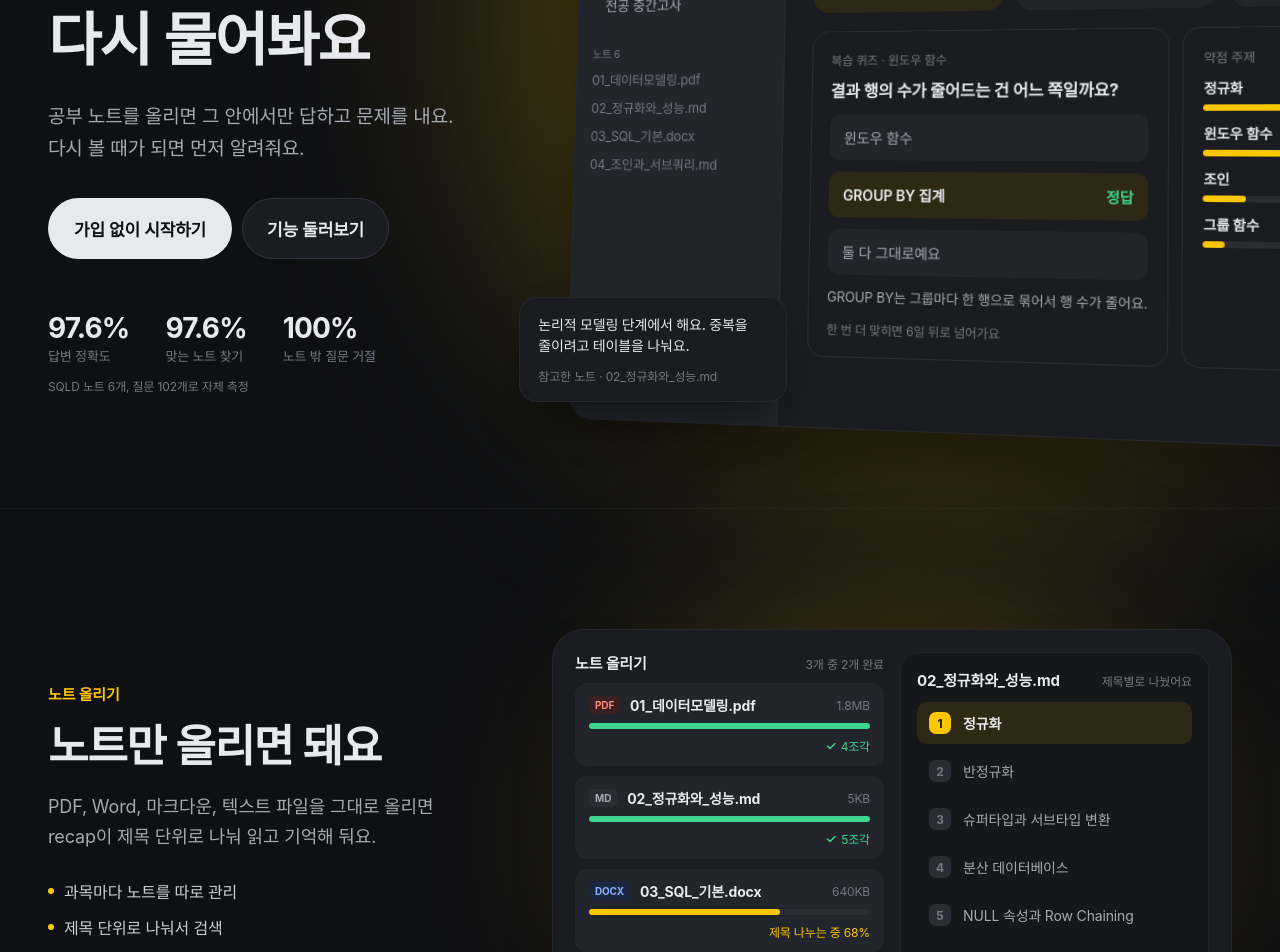
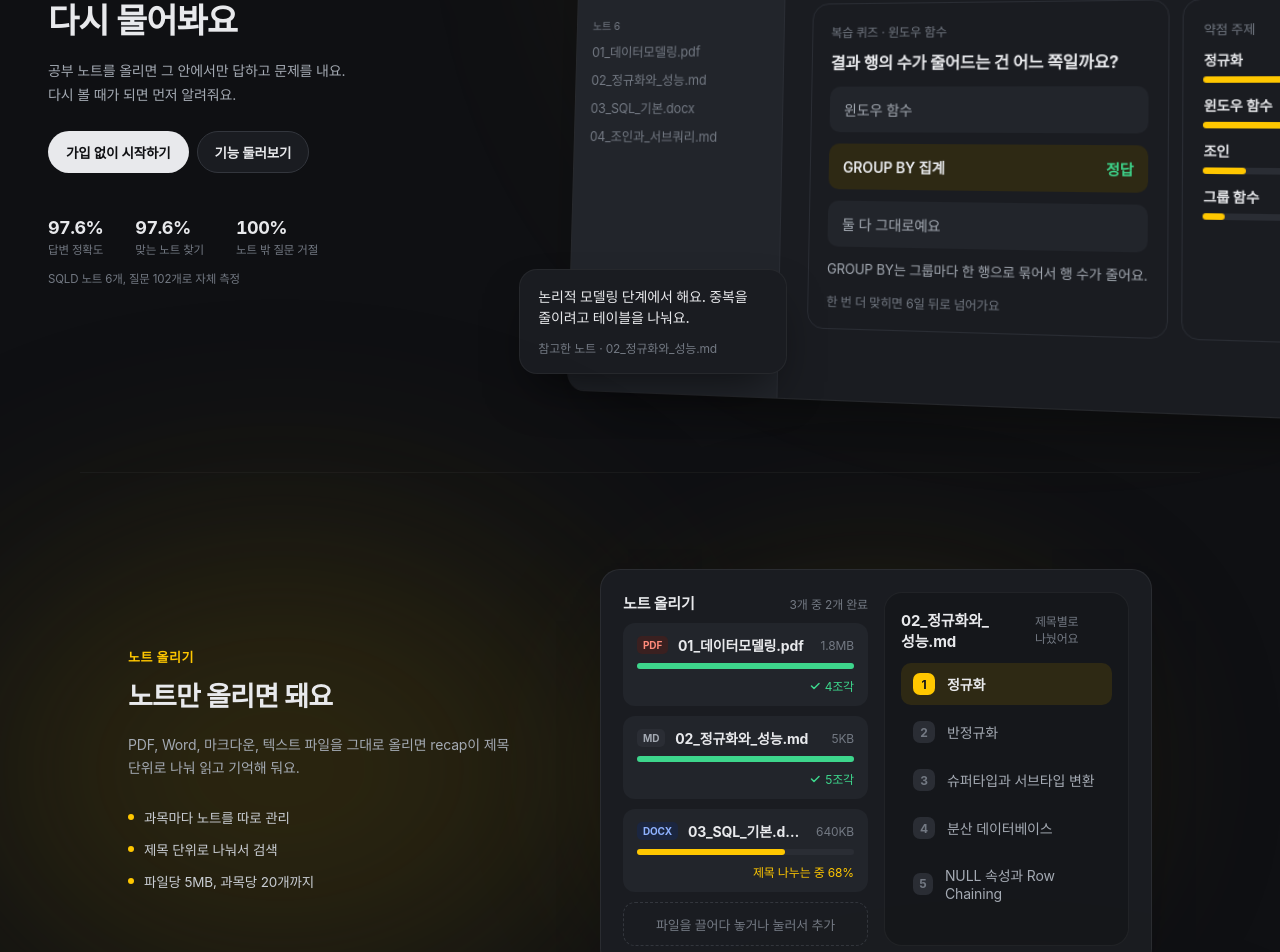
Before and after one commit to Gwakgarin/study-agent, a React (Vite) app in the folder frontend/: page / in a window 1280 px wide. Shown: the part 320-1272 px from the top of the page. Built offline with nearby package versions, Linux system fonts and the light colour scheme; a web font is replaced by a local one.

Commit message:
style: tone down landing text sizes, center feature rows, soften the glow

```diff
--- a/frontend/src/index.css
+++ b/frontend/src/index.css
@@ -666,14 +666,14 @@ body {
 
 .lp-glow {
   position: absolute;
-  right: -180px;
-  top: -160px;
-  width: 980px;
-  height: 980px;
+  right: -160px;
+  top: -200px;
+  width: 760px;
+  height: 760px;
   border-radius: 50%;
-  background: #5A4A0C;
-  opacity: 0.7;
-  filter: blur(110px);
+  background: #4F410B;
+  opacity: 0.5;
+  filter: blur(120px);
   pointer-events: none;
 }
 
@@ -683,14 +683,14 @@ body {
   align-items: center;
   justify-content: space-between;
   gap: 16px;
-  height: 80px;
+  height: 68px;
 }
 
 .lp-nav-links {
   display: flex;
   align-items: center;
-  gap: 32px;
-  font-size: 15px;
+  gap: 26px;
+  font-size: 13.5px;
   font-weight: 500;
 }
 
@@ -710,8 +710,8 @@ body {
   background: var(--btn-bg);
   color: var(--btn-ink) !important;
   border-radius: 999px;
-  padding: 18px 26px;
-  font-size: 17px;
+  padding: 11px 18px;
+  font-size: 13.5px;
   font-weight: 600;
   text-decoration: none;
   transition: background 0.15s;
@@ -722,15 +722,15 @@ body {
 }
 
 .lp-btn.small {
-  padding: 11px 18px;
-  font-size: 15px;
+  padding: 7px 14px;
+  font-size: 12.5px;
 }
 
 .lp-btn.ghost {
   background: var(--surface);
   color: var(--text-primary) !important;
   border: 1px solid #33363D;
-  padding: 17px 24px;
+  padding: 10px 17px;
 }
 
 .lp-btn.ghost:hover {
@@ -743,7 +743,7 @@ body {
   grid-template-columns: minmax(0, 5fr) minmax(0, 7fr);
   gap: 24px;
   align-items: center;
-  padding: 56px 0 72px;
+  padding: 40px 0 64px;
 }
 
 .lp-hero-copy {
@@ -753,48 +753,51 @@ body {
 
 .lp-hero-copy h1 {
   margin: 0;
-  font-size: 58px;
-  line-height: 1.26;
+  font-size: 34px;
+  line-height: 1.3;
   font-weight: 600;
-  letter-spacing: -0.035em;
+  letter-spacing: -0.03em;
 }
 
 .lp-hero-copy > p {
-  margin: 24px 0 0;
-  font-size: 19px;
-  line-height: 1.65;
+  margin: 16px 0 0;
+  max-width: 34ch;
+  font-size: 14px;
+  line-height: 1.7;
   color: var(--text-secondary);
 }
 
 .lp-actions {
   display: flex;
   flex-wrap: wrap;
-  gap: 10px;
-  margin-top: 34px;
+  gap: 8px;
+  margin-top: 24px;
 }
 
 .lp-stats {
   display: flex;
-  gap: 36px;
-  margin-top: 52px;
+  gap: 32px;
+  margin-top: 44px;
 }
 
 .lp-stats b {
   display: block;
-  font-size: 28px;
+  font-size: 18px;
   font-weight: 700;
   letter-spacing: -0.03em;
+  font-variant-numeric: tabular-nums;
+  white-space: nowrap;
 }
 
 .lp-stats span {
-  font-size: 13px;
+  font-size: 11.5px;
   color: var(--text-muted);
 }
 
 .lp-stats-note {
   display: block;
   margin-top: 12px;
-  font-size: 12px;
+  font-size: 11.5px;
   color: var(--text-muted);
 }
 
@@ -813,8 +816,8 @@ body {
   height: 580px;
   background: var(--surface);
   border: 1px solid rgba(255, 255, 255, 0.05);
-  border-radius: 26px;
-  box-shadow: 0 40px 80px -24px rgba(0, 0, 0, 0.5);
+  border-radius: 18px;
+  box-shadow: 0 32px 64px -28px rgba(0, 0, 0, 0.55);
   overflow: hidden;
   transform: rotateY(-13deg) rotateX(4deg);
   transform-origin: left center;
@@ -1011,14 +1014,14 @@ body {
 
 /* feature sections */
 .lp-feature {
-  max-width: 1280px;
+  max-width: 1120px;
   margin: 0 auto;
-  padding: 120px 48px;
+  padding: 96px 48px;
   display: flex;
   flex-wrap: wrap;
   align-items: center;
-  justify-content: space-between;
-  gap: 56px;
+  justify-content: center;
+  gap: 72px;
   border-top: 1px solid rgba(255, 255, 255, 0.04);
 }
 
@@ -1026,21 +1029,49 @@ body {
   flex-direction: row-reverse;
 }
 
+/* A soft light behind the text side of each row, so the copy does not sit on flat black. */
+.lp-feature {
+  position: relative;
+  isolation: isolate;
+}
+
+.lp-feature::before {
+  content: "";
+  position: absolute;
+  left: -120px;
+  top: 50%;
+  width: 640px;
+  height: 460px;
+  transform: translateY(-50%);
+  border-radius: 50%;
+  background: #54450C;
+  opacity: 0.42;
+  filter: blur(120px);
+  z-index: -1;
+  pointer-events: none;
+}
+
+.lp-feature.reverse::before {
+  left: auto;
+  right: -120px;
+}
+
 .lp-feature-text {
-  flex: 1 1 360px;
-  max-width: 440px;
+  flex: 0 1 400px;
+  max-width: 400px;
 }
 
 .lp-label {
-  font-size: 15px;
-  font-weight: 700;
+  font-size: 13px;
+  font-weight: 700;
+  letter-spacing: 0.04em;
   color: var(--accent);
 }
 
 .lp-feature h2,
 .lp-start h2 {
   margin: 14px 0 0;
-  font-size: 44px;
+  font-size: 27px;
   line-height: 1.28;
   font-weight: 600;
   letter-spacing: -0.03em;
@@ -1049,7 +1080,7 @@ body {
 .lp-feature p,
 .lp-start > p {
   margin: 18px 0 0;
-  font-size: 18px;
+  font-size: 14px;
   line-height: 1.65;
   color: var(--text-secondary);
 }
@@ -1067,7 +1098,7 @@ body {
   display: flex;
   align-items: center;
   gap: 10px;
-  font-size: 16px;
+  font-size: 13.5px;
   color: #C9CDD3;
 }
 
@@ -1083,7 +1114,7 @@ body {
 .lp-feature-visual {
   position: relative;
   isolation: isolate;
-  flex: 0 1 680px;
+  flex: 1 1 520px;
   min-width: 0;
   display: flex;
   justify-content: center;
@@ -1095,12 +1126,12 @@ body {
   position: absolute;
   left: 50%;
   top: 50%;
-  width: 560px;
-  height: 380px;
+  width: 440px;
+  height: 300px;
   transform: translate(-50%, -50%);
   border-radius: 50%;
-  background: #6A560E;
-  opacity: 0.75;
+  background: #5A490D;
+  opacity: 0.45;
   filter: blur(100px);
   z-index: -1;
 }
@@ -1111,9 +1142,9 @@ body {
   min-height: 380px;
   box-sizing: border-box;
   background: var(--surface);
-  border: 1px solid rgba(255, 255, 255, 0.05);
-  border-radius: 32px;
-  box-shadow: 0 30px 60px -28px rgba(0, 0, 0, 0.55);
+  border: 1px solid rgba(255, 255, 255, 0.07);
+  border-radius: 20px;
+  box-shadow: 0 24px 48px -28px rgba(0, 0, 0, 0.55);
 }
 
 .lp-card-head {
@@ -1446,7 +1477,7 @@ body {
 .lp-start {
   max-width: 1280px;
   margin: 0 auto;
-  padding: 120px 48px 140px;
+  padding: 104px 48px 120px;
   border-top: 1px solid rgba(255, 255, 255, 0.04);
   display: flex;
   flex-direction: column;
@@ -1456,7 +1487,7 @@ body {
 
 .lp-start h2 {
   margin-top: 0;
-  font-size: 48px;
+  font-size: 28px;
 }
 
 .lp-choices {
@@ -2424,6 +2455,8 @@ body {
   .lp-start > p,
   .lp-feature li { font-size: 15px; }
   .lp-btn.small { padding: 10px 16px; }
+  .lp-stats { gap: 22px; }
+  .lp-stats b { font-size: 19px; }
 
   .projects-content h1 { font-size: 24px; }
   .projects-sub { font-size: 14px; }
```
